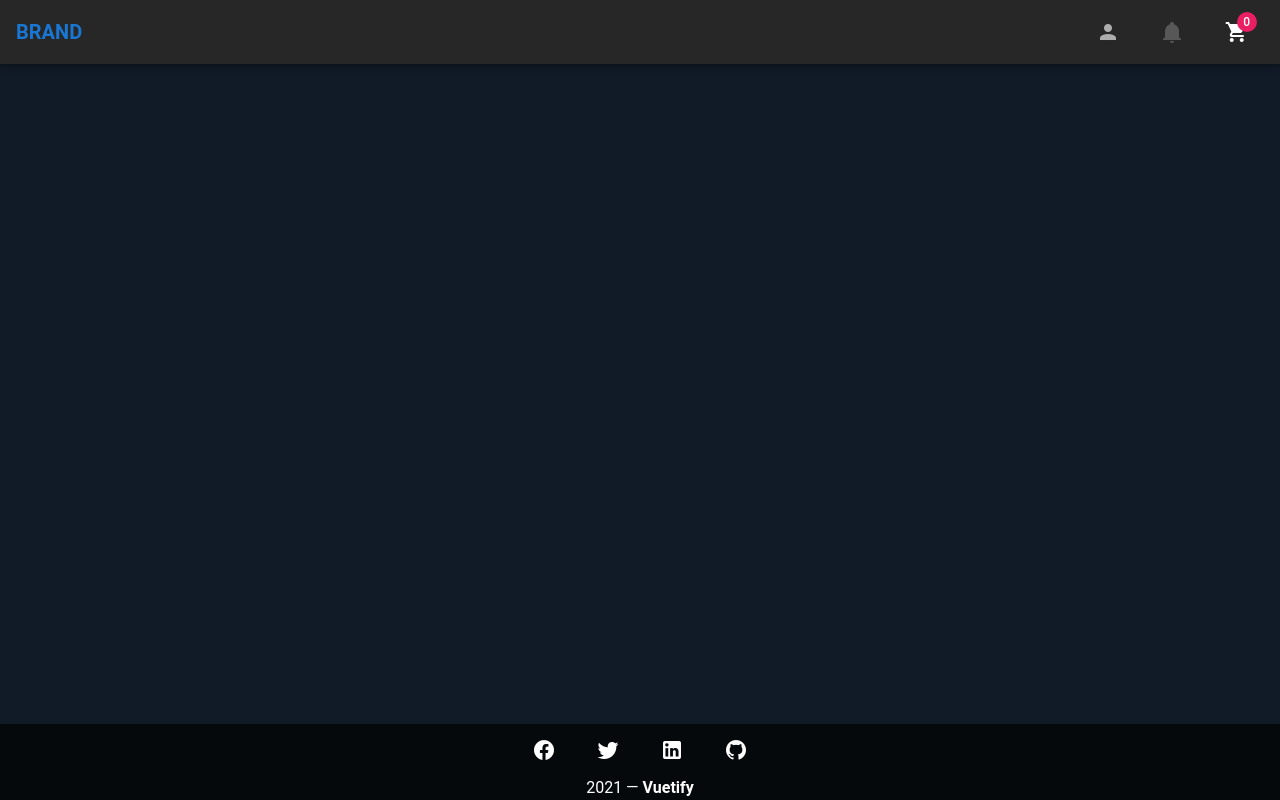
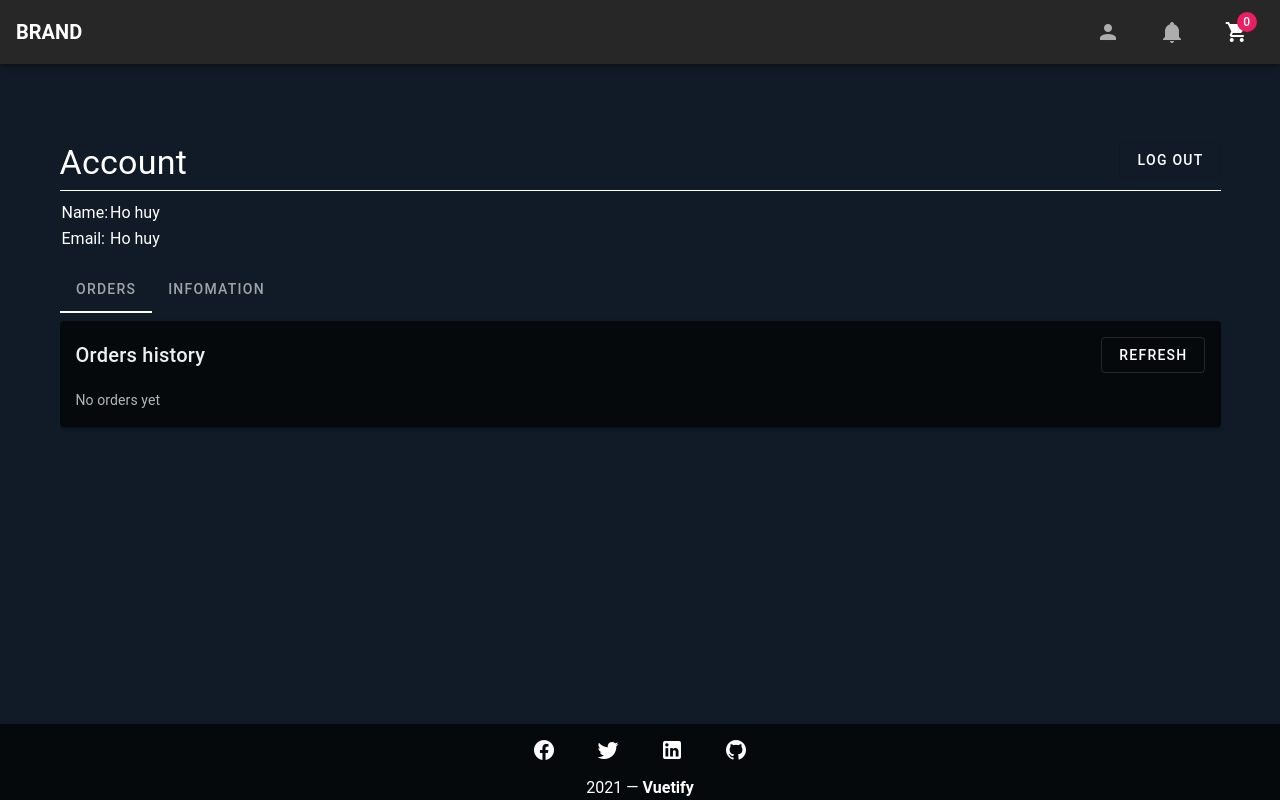
Before and after one commit to hohuy852/VuetifyShop, a Vue app: page /profile in a window 1280 px wide. Built offline with nearby package versions, Linux system fonts and the light colour scheme.

Commit message:
add profile page

```diff
--- a/src/App.vue
+++ b/src/App.vue
@@ -2,7 +2,7 @@
   <div id="app">
     <v-app>
        <Navigation/>
-      <v-main>
+      <v-main class="primary">
         <router-view :key="$route.path" />
       </v-main>
         <Footer/>
@@ -27,7 +27,8 @@ export default {
 };
 </script>
 <style scoped>
- .theme--light.v-application{
-   background: #111b27;
- }
+
+.theme--light.v-tabs-items {
+    background-color: transparent;
+}
 </style>
--- /dev/null
+++ b/src/components/Orders.vue
@@ -0,0 +1,34 @@
+<template>
+      <v-window  >
+          <v-window-item class="dark"  >
+              <v-card class="my-2" dark >
+                  <v-card-title>
+                      Orders history
+                      <v-spacer></v-spacer>
+                      <v-btn depressed dark outlined text>
+                          Refresh
+                      </v-btn>
+                  </v-card-title>
+                  <v-card-text>
+                      No orders yet
+                  </v-card-text>
+              </v-card>
+          </v-window-item>
+      </v-window>
+</template>
+<script>
+export default {
+
+}
+</script>
+
+<style scoped>
+.theme--dark.v-card {
+    background-color: #05090c;
+    color: #edf0f2;
+}
+.dark{
+
+}
+
+</style>
--- a/src/components/app/Notification.vue
+++ b/src/components/app/Notification.vue
@@ -1,9 +1,9 @@
 <template>
   <v-menu transition="scroll-y-transition" offset-y>
     <template v-slot:activator="{ on, attrs }">
-       <v-badge ri content="4">
+       <v-badge>
         <v-btn
-          color="secondary"
+          color="white"
           class="ma-2"
           v-bind="attrs"
           v-on="on"
--- a/src/components/layouts/Navigation.vue
+++ b/src/components/layouts/Navigation.vue
@@ -7,7 +7,7 @@
         v-if="$vuetify.breakpoint.smAndDown"
       ></v-app-bar-nav-icon>
       <v-toolbar-title class="inspire">
-        <router-link to="/" style="text-decoration: none" class="font-weight-bold text-uppercase textbase--text">BRAND</router-link>
+        <router-link to="/" style="text-decoration: none" class="font-weight-bold text-uppercase white--text">BRAND</router-link>
       </v-toolbar-title>
       <v-spacer></v-spacer>
       <v-btn to="/login" text fab plain>
--- a/src/plugins/vuetify.js
+++ b/src/plugins/vuetify.js
@@ -10,17 +10,15 @@ export default new Vuetify({
   theme: {
     themes: {
       light: {
-            secondary: colors.grey.darken1,
+        primary: '111b27',
+        secondary: '#05090c',
         accent: colors.shades.black,
         error: colors.red.accent3,
-            background: colors.indigo.lighten5, // Not automatically applied
 
       },
       dark: {
-
+        primary: '111b27',
       },
-
-
     },
-    }
+  },
 });
--- a/src/router/index.js
+++ b/src/router/index.js
@@ -27,10 +27,29 @@ const routes = [
     path: '/register',
     name: 'Register',
     component:()=>import (/* webpackChunkName: "register" */'../views/Register.vue')
-  },{
+  },
+  {
     path: '/login',
     name: 'Login',
     component:()=>import (/* webpackChunkName: "login" */'../views/Login.vue')
+  },
+  {
+    path: '/profile',
+    name: 'Profile',
+    component: () => import('../views/Account.vue'),
+    props:true,
+    children: [
+      {
+        path: "",
+        name: "Orders",
+        component: () => import (/* webpackChunkName: "Orders" */'../components/Orders.vue')
+      },
+      {
+        path: "info",
+        name: "Infomations",
+        component: () => import (/* webpackChunkName: "Infomation" */'../components/Infomations.vue')
+      }
+    ]
   }
 ]
 
--- a/src/views/Account.vue
+++ b/src/views/Account.vue
@@ -0,0 +1,61 @@
+<template>
+  <v-container style="margin-top: 50px" >
+    <h1 class="text-h4 mt-4 d-flex white--text">
+      Account
+      <v-spacer></v-spacer>
+      <v-btn depressed text outlined class="white--text">Log out</v-btn>
+    </h1>
+    <v-divider class="white my-2"></v-divider>
+
+    <table class="text-left white--text">
+      <tbody>
+        <tr>
+          Name:
+          <td>Ho huy</td>
+        </tr>
+        <tr>
+          Email:
+          <td>Ho huy</td>
+        </tr>
+      </tbody>
+    </table>
+    <v-tabs class="mt-3" background-color="transparent" center-active dark v-model="activeTab"  >
+         <v-tab v-for="tab of tabs" :key="tab.id" :to="tab.route" >
+        {{ tab.name }}
+      </v-tab>
+        <v-tab-item v-for="tab of tabs" :key="tab.id" :value="tab.route"  class="primary">
+          <router-view ></router-view>
+        </v-tab-item>
+    </v-tabs>
+
+  </v-container>
+</template>
+
+<script>
+export default {
+  components: {
+
+  },
+  props: ["id"],
+  data(){
+    return{
+      activeTab: `/user/${this.id}`,
+      tabs:[
+        {
+          id:1,
+          name: "Orders",
+          route: `/profile/${this.id}`
+        },
+        {
+          id:2,
+          name: "Infomation",
+          route: `/profile/${this.id}/Info`
+        }
+      ]
+    }
+  }
+};
+</script>
+
+<style scoped>
+</style>
--- a/src/views/Home.vue
+++ b/src/views/Home.vue
@@ -33,8 +33,7 @@
             dark
           ></v-skeleton-loader> -->
           <div class="position-relative">
-            <v-card class="rounded-card" dark>
-              <v-sheet>
+            <v-card class="rounded-card" style="border-radius: 10px" dark>
                 <router-link :to = "{name: 'Product', params: {slug:product.title}}" >
                   <v-img
                     style="height: 250px"
@@ -87,7 +86,6 @@
                     <v-icon>mdi-basket-plus</v-icon>
                   </v-btn>
                 </v-card-actions>
-              </v-sheet>
             </v-card>
           </div>
         </v-col>
@@ -172,7 +170,7 @@ export default {
 </script>
 <style scoped>
 .rounded-card {
-  border-radius: 15px;
+  border-radius: 10px;
 }
 .v-application .accent--text.text--lighten-2 {
   color: #e65d5d !important;
--- a/src/views/Product.vue
+++ b/src/views/Product.vue
@@ -183,7 +183,7 @@
             cols="12"
           >
             <div class="position-relative">
-              <v-card class="rounded-card" dark>
+              <v-card class="rounded-card" style="border-radius:10px" dark>
                 <v-sheet>
                   <router-link  :to = "{name: 'Product', params: {slug:item.title}}">
                     <v-img
@@ -293,7 +293,7 @@ export default {
   border-color: rgb(248 247 247 / 12%);
 }
 .rounded-card {
-  border-radius: 15px;
+  border-radius: 10px;
 }
 .v-application .accent--text.text--lighten-2 {
   color: #e65d5d !important;
```
Also changed, not shown: src/components/Infomations.vue (added). Lines whose indentation alone changed are shown as unchanged.
